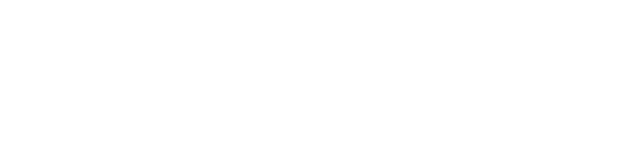
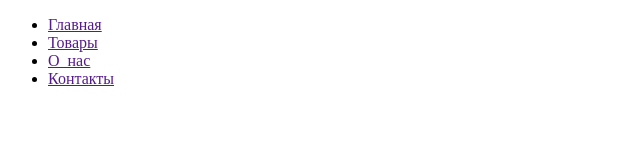
Before and after one commit to fitnessyulya/HW-2, a plain HTML site: page index.html in a window 1280 px wide. Shown: the whole page, without its empty margins (0-640 px from the left). Drawn offline with Linux system fonts and the light colour scheme.

Commit message:
add header

```diff
--- a/index.html
+++ b/index.html
@@ -5,6 +5,14 @@
   <title>Fitness</title>
 </head>
 <body>
+  <header>
+    <ul>
+      <li><a href="">Главная</a></li>
+      <li><a href="">Товары</a></li>
+      <li><a href="">О_нас</a></li>
+      <li><a href="">Контакты</a></li>
+    </ul>
+  </header>
 
 </body>
 </html>
```
